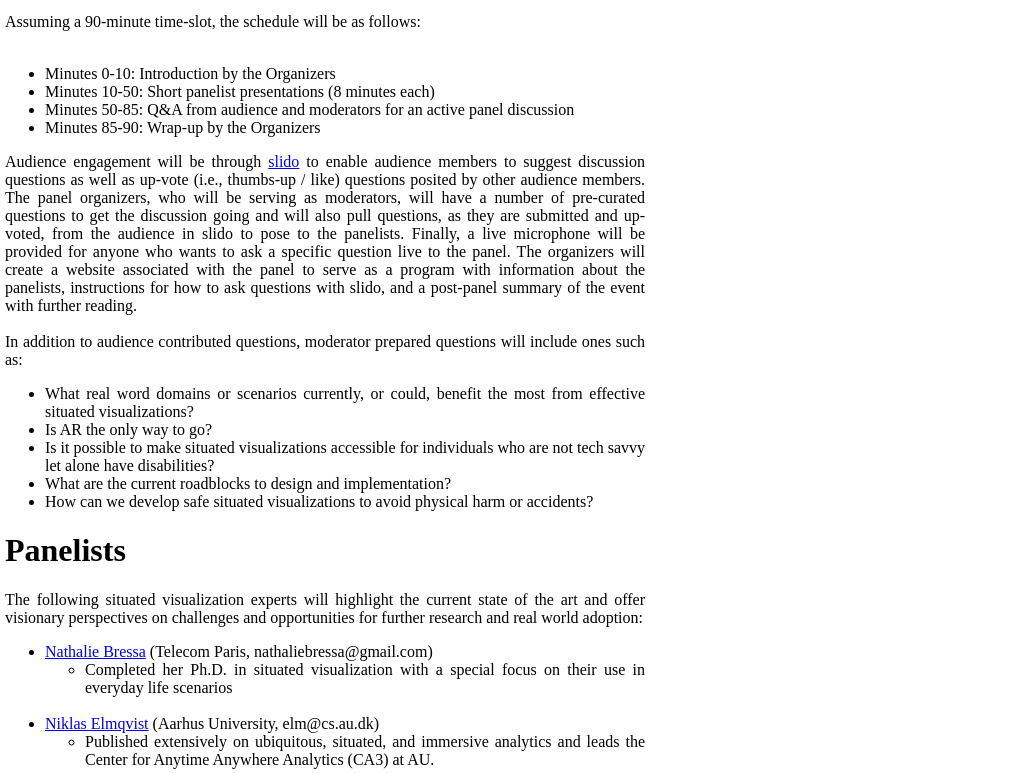
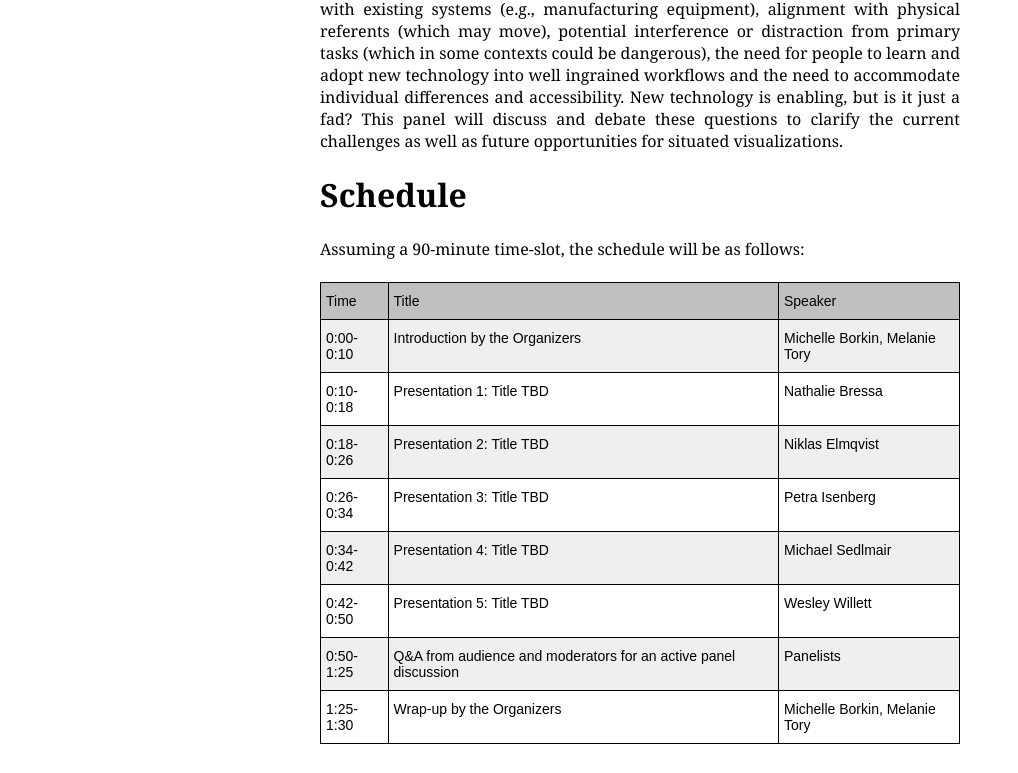
Before and after one commit to situatedVis/Vis2024, a plain HTML site: page index.html in a window 1280 px wide. Shown: the part 663-1436 px from the top of the page, without its empty margins (0-1018 px from the left). Drawn offline with Linux system fonts and the light colour scheme.

Commit message:
Make initial style changes, remove most of schedule explanation, change initial components of the panelists area

```diff
--- a/index.html
+++ b/index.html
@@ -17,17 +17,17 @@
         <div id="central-body">
 
             <ul>
-                <li><strong>When:</strong> </li>
-                <li><strong>Where:</strong> VIS 2024, </li>
-                <li><strong>Contact Us:</strong> </li>
+                <li><strong>When:</strong> October 12-18, 2024 <i> (Exact Time TBD) </i> </li>
+                <li><strong>Where:</strong> VIS 2024 - TradeWinds Island Grand Beach Resort in St. Pete Beach, Florida </li>
+                <li><strong>Contact Us:</strong> m.borkin@northeastern.edu, m.tory@northeastern.edu </li>
             </ul>
 
             <h1>
-                Welcome to the Situated Visualization Panel Information Page
+                Vogue or Visionary? Current Challenges and Future Opportunities in Situated Visualizations
             </h1>
             <div class="center">
-                <b><i>Situated visualizations</i></b> are visual data representations that are deeply integrated with the spaces, objects, and activities in a physical environment [6]. Situated visualizations enable people to take advantage of data to support their work or daily activities, while minimizing the cognitive effort of accessing and using that data within physical environments.
-                They display data in close proximity to <i>physical referents</i>, or physical objects to which the data refer. Situated visualizations may be created with a variety of technologies including small displays and mobile devices, augmented reality goggles, handheld projectors, and data physicalizations. Evidence suggests that situated visualization tools can reduce the friction of interacting with data in the context of physical world activities [1,3,5], serve as reminders for data actions [3], and encourage engagement [4] and reflection [2].
+                <b><i>Situated visualizations</i></b> are visual data representations that are deeply integrated with the spaces, objects, and activities in a physical environment. Situated visualizations enable people to take advantage of data to support their work or daily activities, while minimizing the cognitive effort of accessing and using that data within physical environments.
+                They display data in close proximity to <i>physical referents</i>, or physical objects to which the data refer. Situated visualizations may be created with a variety of technologies including small displays and mobile devices, augmented reality goggles, handheld projectors, and data physicalizations. Evidence suggests that situated visualization tools can reduce the friction of interacting with data in the context of physical world activities, serve as reminders for data actions, and encourage engagement and reflection.
                 <br><br>
                 Yet situated visualizations have not be widely adopted, in part because there is little design guidance. Numerous challenges remain, including context switching (e.g., between primary physical activities and secondary visualization tasks), integration with existing systems (e.g., manufacturing equipment), alignment with physical referents (which may move), potential interference or distraction from primary tasks (which in some contexts could be dangerous), the need for people to learn and adopt new technology into well ingrained workflows and the need to accommodate individual differences and accessibility.
                 New technology is enabling, but is it just a fad? This panel will discuss and debate these questions to clarify the current challenges as well as future opportunities for situated visualizations.
@@ -41,42 +41,69 @@
                 <br>
                 <br>
 
-                <ul>
-                    <li>
-                        Minutes 0-10: Introduction by the Organizers
-                    </li>
-                    <li>
-                        Minutes 10-50: Short panelist presentations (8 minutes each)
-                    </li>
-                    <li>
-                        Minutes 50-85: Q&A from audience and moderators for an active panel discussion
-                    </li>
-                    <li>
-                        Minutes 85-90: Wrap-up by the Organizers
-                    </li>
-                </ul>
-
-                Audience engagement will be through <a href="https://www.slido.com/">slido</a> to enable audience members to suggest discussion questions as well as up-vote (i.e., thumbs-up / like) questions posited by other audience members.  The panel organizers, who will be serving as moderators, will have a number of pre-curated questions to get the discussion going and will also pull questions, as they are submitted and up-voted, from the audience in slido to pose to the panelists.  Finally, a live microphone will be provided for anyone who wants to ask a specific question live to the panel.  The organizers will create a website associated with the panel to serve as a program with information about the panelists, instructions for how to ask questions with slido, and a post-panel summary of the event with further reading.
-
-                <br>
-                <br>
-
-                In addition to audience contributed questions, moderator prepared questions will include ones such as:
-                <ul>
-                    <li>What real word domains or scenarios currently, or could, benefit the most from effective situated visualizations?</li>
-                    <li>Is AR the only way to go?</li>
-                    <li>Is it possible to make situated visualizations accessible for individuals who are not tech savvy let alone have disabilities?</li>
-                    <li>What are the current roadblocks to design and implementation?</li>
-                    <li>How can we develop safe situated visualizations to avoid physical harm or accidents? </li>
-                </ul>
+                <style type="text/css">
+                    .tg  {border-collapse:collapse;border-spacing:0;}
+                    .tg td{border-color:black;border-style:solid;border-width:1px;font-family:Arial, sans-serif;font-size:14px;
+                      overflow:hidden;padding:10px 5px;word-break:normal;}
+                    .tg th{border-color:black;border-style:solid;border-width:1px;font-family:Arial, sans-serif;font-size:14px;
+                      font-weight:normal;overflow:hidden;padding:10px 5px;word-break:normal;}
+                    .tg .tg-ycr8{background-color:#ffffff;text-align:left;vertical-align:top}
+                    .tg .tg-kftd{background-color:#efefef;text-align:left;vertical-align:top}
+                    .tg .tg-y6fn{background-color:#c0c0c0;text-align:left;vertical-align:top}
+                    </style>
+                    <table class="tg"><thead>
+                      <tr>
+                        <th class="tg-y6fn">Time</th>
+                        <th class="tg-y6fn">Title</th>
+                        <th class="tg-y6fn">Speaker</th>
+                      </tr></thead>
+                    <tbody>
+                      <tr>
+                        <td class="tg-kftd">0:00-0:10</td>
+                        <td class="tg-kftd">Introduction by the Organizers</td>
+                        <td class="tg-kftd">Michelle Borkin, Melanie Tory</td>
+                      </tr>
+                      <tr>
+                        <td class="tg-ycr8">0:10-0:18</td>
+                        <td class="tg-ycr8">Presentation 1: Title TBD</td>
+                        <td class="tg-ycr8">Nathalie Bressa</td>
+                      </tr>
+                      <tr>
+                        <td class="tg-kftd">0:18-0:26</td>
+                        <td class="tg-kftd">Presentation 2: Title TBD</td>
+                        <td class="tg-kftd">Niklas Elmqvist</td>
+                      </tr>
+                      <tr>
+                        <td class="tg-ycr8">0:26-0:34</td>
+                        <td class="tg-ycr8">Presentation 3: Title TBD</td>
+                        <td class="tg-ycr8">Petra Isenberg</td>
+                      </tr>
+                      <tr>
+                        <td class="tg-kftd">0:34-0:42</td>
+                        <td class="tg-kftd">Presentation 4: Title TBD</td>
+                        <td class="tg-kftd">Michael Sedlmair</td>
+                      </tr>
+                      <tr>
+                        <td class="tg-ycr8">0:42-0:50</td>
+                        <td class="tg-ycr8">Presentation 5: Title TBD</td>
+                        <td class="tg-ycr8">Wesley Willett</td>
+                      </tr>
+                      <tr>
+                        <td class="tg-kftd">0:50-1:25 </td>
+                        <td class="tg-kftd">Q&amp;A from audience and moderators for an active panel discussion</td>
+                        <td class="tg-kftd">Panelists</td>
+                      </tr>
+                      <tr>
+                        <td class="tg-ycr8">1:25-1:30</td>
+                        <td class="tg-ycr8">Wrap-up by the Organizers</td>
+                        <td class="tg-ycr8">Michelle Borkin, Melanie Tory</td>
+                      </tr>
+                    </tbody></table>
             </div>
             <h1>
                 Panelists
             </h1>
             <div class="center">
-                The following situated visualization experts will highlight the
-                current state of the art and offer visionary perspectives on challenges
-                and opportunities for further research and real world adoption:
                 <ul>
                     <li>
                         <a href="https://scholar.google.com/citations?hl=en&user=H12w2vgAAAAJ&view_op=list_works&sortby=pubdate">Nathalie Bressa</a> (Telecom Paris, nathaliebressa@gmail.com)
--- a/styles.css
+++ b/styles.css
@@ -1,17 +1,18 @@
 html,body{
     margin: 0;
     padding: 0;
+    font-family: Georgia, 'Times New Roman', Times, serif
 }
 
 #central-body{
     margin: auto;
-    margin: 5px;
     width: 50vw;
 }
 
 @media (max-width: 480px) {
     #central-body{
         width: calc(100vw - 10px);
+        margin: 5px;
     }
 }
 
@@ -22,7 +23,7 @@ header{
     font-size: 24px;
     background-color: #008080;
     padding: 10px 0;
-    color: #black;
+    color: black;
     border: black 1px solid;
 }
 
```
